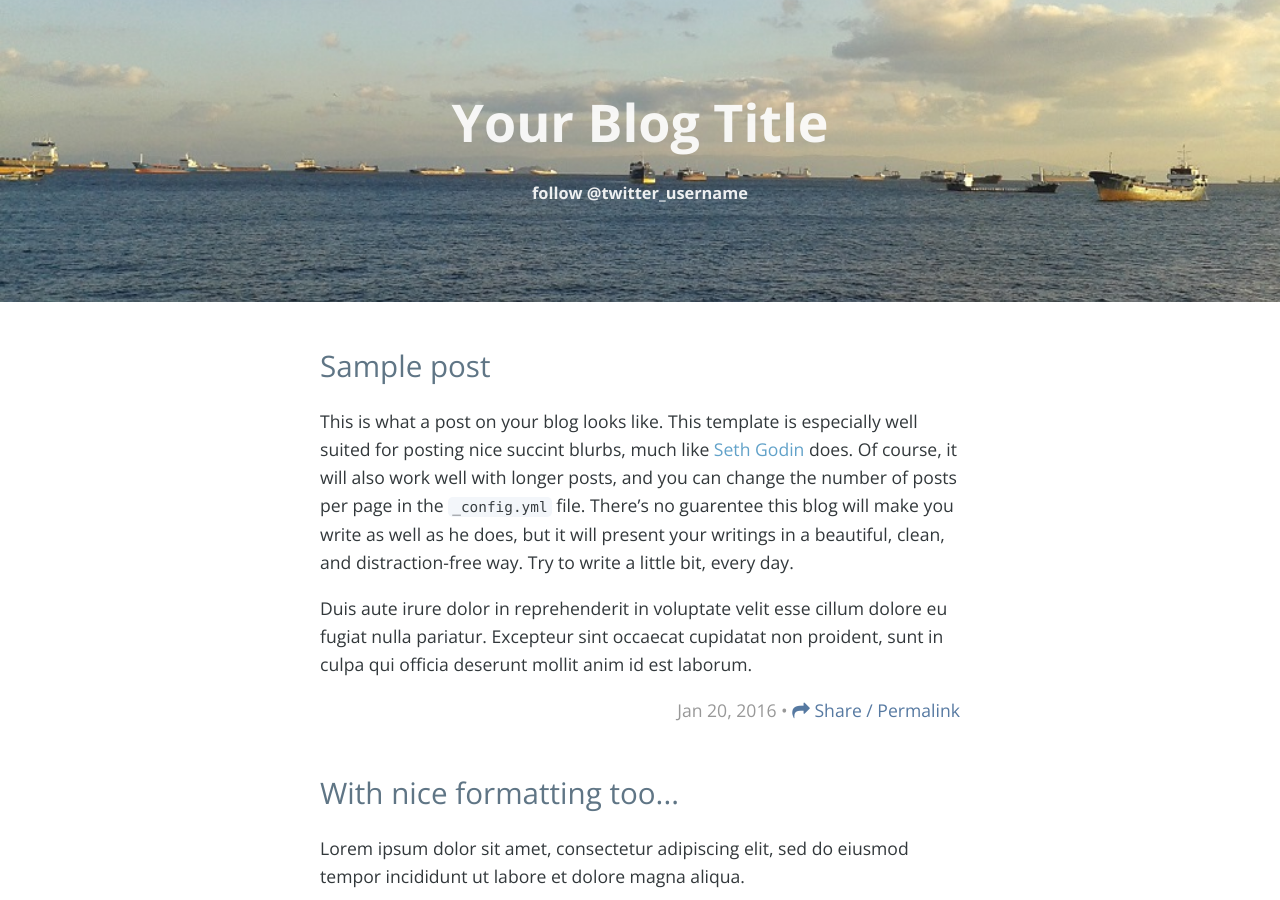
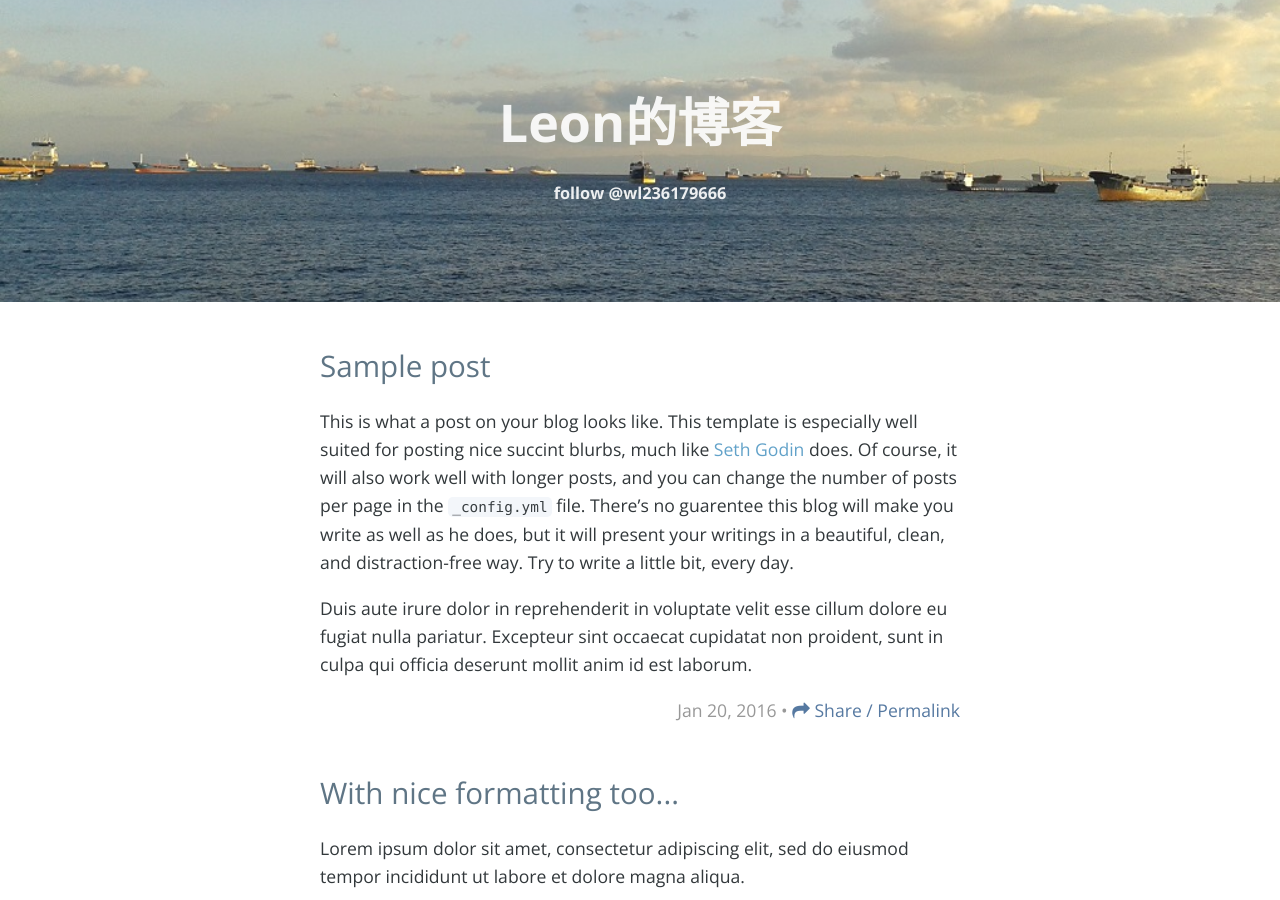
Before and after one commit to wl236179666/wl236179666.github.com, a Jekyll site: the page built from index.html, in a window 1280 px wide and 900 px high. Built offline with Jekyll 4.4.1, drawn with Linux system fonts in a browser that asks for light colours; nearby versions of some CDN libraries; the list of posts is cut into pages by our own code; comment, search, counter and statistics services are not loaded.

Commit message:
修改配置文件

```diff
--- a/_config.yml
+++ b/_config.yml
@@ -6,13 +6,16 @@
 # 'jekyll serve'. If you change this file, please restart the server process.
 
 # Site settings
-title: Your Blog Title
-description: '' # write a nice description for your blog
+title: 'Leon的博客'
+author : 'Leon'
+description: 'php知识分享,php技术交流,技术博客' # write a nice description for your blog
 baseurl: '' # the subpath of your site, e.g. /blog
-url: '' # the base hostname & protocol for your site http://www.example.com
+url: 'http://www.acier.cn' # the base hostname & protocol for your site http://www.example.com
 # google_analytics: 'UA-XXXXXX-X'
-twitter_username: 'twitter_username'
-
+twitter_username: 'wl236179666'
+email: 'leon236@163.com'
+weibo_username: 'charlie1013'
+github_username: 'wl236179666'
 # Build settings
 markdown: kramdown
 
```
